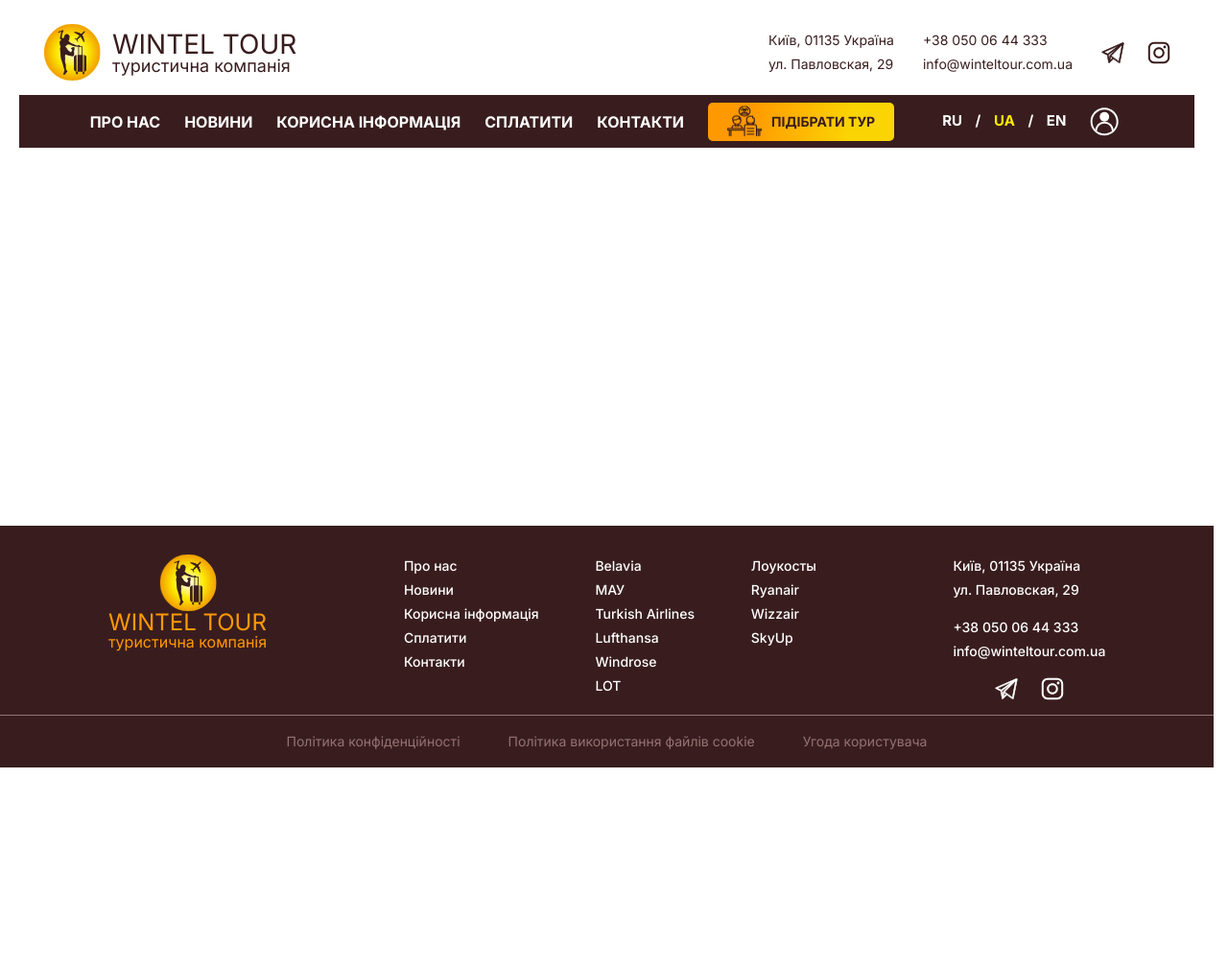
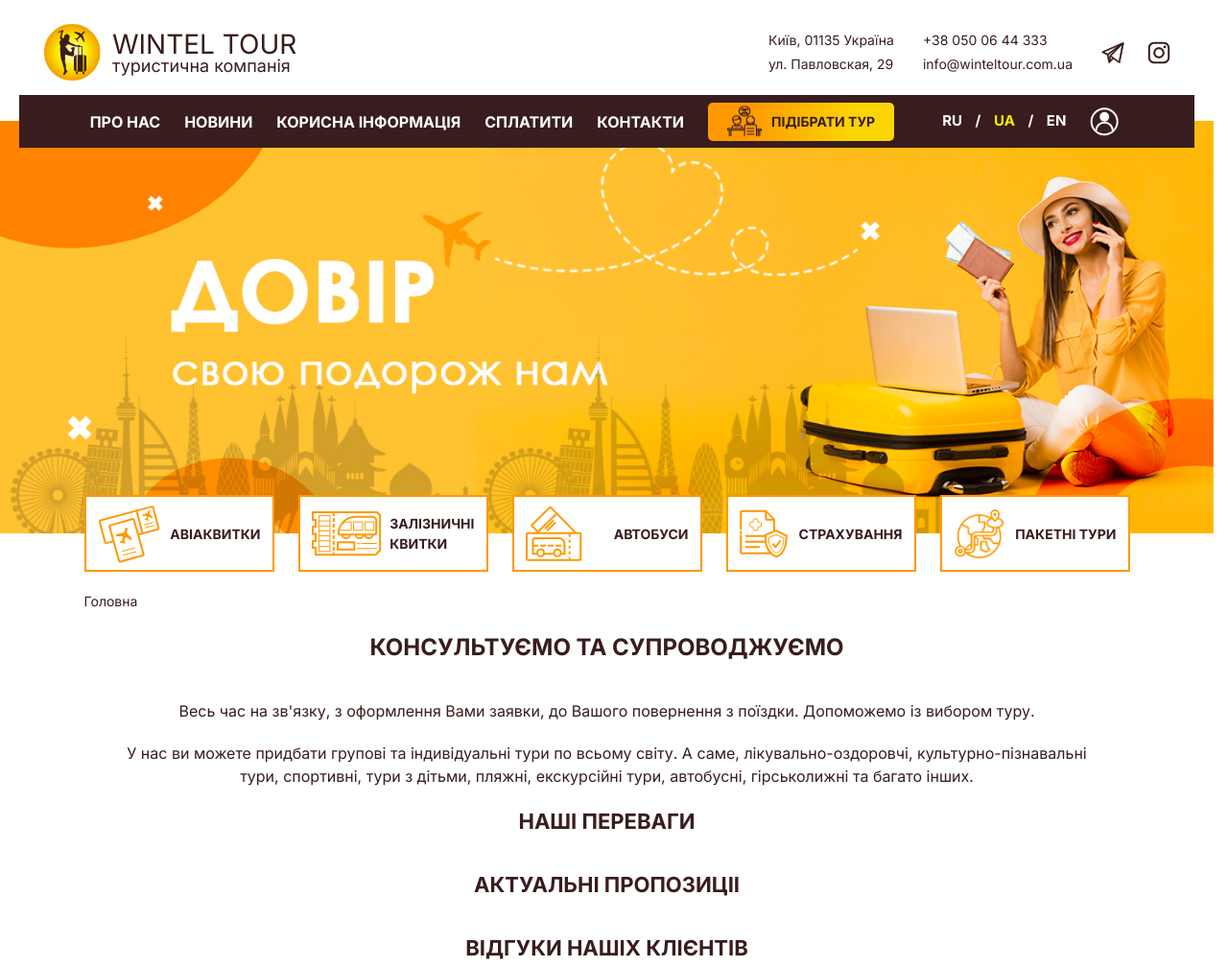
Before and after one commit to mazax1ct/wintel, a website: page src/main.html in a window 1280 px wide. Shown: the top 1008 px of the page at 96% size. Before the commit the page ends 800 px from the top, so only its background shows below. Drawn offline with nearby package versions, Linux system fonts and the light colour scheme; files that its build step writes are made by us from their sources.

Commit message:
some fixes

```diff
--- a/src/css/_breadcrumbs.scss
+++ b/src/css/_breadcrumbs.scss
@@ -5,7 +5,7 @@
     flex-wrap: wrap;
     list-style: none;
     margin: 20px auto;
-    max-width: $container-max-width;
+    max-width: 1130px;
     padding-left: $container-horizontal-padding;
     padding-right: $container-horizontal-padding;
     @media(min-width: $sm) {
--- a/src/css/_footer.scss
+++ b/src/css/_footer.scss
@@ -21,6 +21,9 @@
     }
 
     &__menu {
+        text-align: center;
+        margin-bottom: 30px;
+        @media(min-width: $sm) {
             display: flex;
             flex-wrap: wrap;
             flex-grow: 1;
@@ -29,13 +32,16 @@
             max-width: 430px;
             margin-left: auto;
             margin-right: auto;
-        margin-bottom: 30px;
+            text-align: left;
+        }
         @media(min-width: 980px) {
             margin-bottom: 0;
         }
     }
 
     &__contacts {
+        text-align: center;
+        @media(min-width: $sm) {
             display: flex;
             flex-wrap: wrap;
             justify-content: space-between;
@@ -46,8 +52,7 @@
             max-width: 430px;
             margin-left: auto;
             margin-right: auto;
-        @media(min-width: $sm) and (max-width: 980px - 1px) {
-            width: 100%;
+            text-align: left;
         }
         @media(min-width: 980px) {
             flex-direction: column;
--- a/src/css/_nav.scss
+++ b/src/css/_nav.scss
@@ -5,16 +5,23 @@
     overflow-x: auto;
     margin-left: auto;
     margin-right: auto;
-    max-width: 1090px;
+    max-width: 1140px;
     text-transform: uppercase;
     width: 100%;
+    @media(min-width: $hd) {
+        max-width: 1090px;
+    }
 
     &__list {
         display: inline-flex;
         list-style: none;
         margin: 0;
-        padding: 0;
+        padding: 0 25px;
         vertical-align: top;
+        @media(min-width: $hd) {
+            padding-left: 0;
+            padding-right: 0;
+        }
     }
 
     &__item {
--- a/src/css/base/_typography.scss
+++ b/src/css/base/_typography.scss
@@ -11,9 +11,9 @@ body {
     @media(min-width: $hd) {
         font-size: 16px;
     }
-    @media(min-width: $fhd) {
+    /*@media(min-width: $fhd) {
         font-size: 24px;
-    }
+    }*/
 }
 
 a {
@@ -45,6 +45,7 @@ h1 {
     }
     @media(min-width: $fhd) {
         font-size: 28px;
+        margin-bottom: 1.2em;
     }
 }
 
--- a/src/main.html
+++ b/src/main.html
@@ -22,8 +22,36 @@
 
     //= template/header.html
 
+    <div class="main-banner">
+        <img src="images/content/banners/img_1.jpg" alt="">
+    </div>
+
+    //= template/nav.html
+
     <main class="content">
+        <ul class="breadcrumbs">
+            <li class="breadcrumbs__item">Головна</li>
+        </ul>
 
+        <div class="container">
+            <div class="text-block">
+                <h1 class="text-center">Консультуємо та супроводжуємо</h1>
+
+                <p class="text-center">Весь час на зв'язку, з оформлення Вами заявки, до Вашого повернення з поїздки. Допоможемо із вибором туру.</p>
+
+                <p class="text-center">У нас ви можете придбати групові та індивідуальні тури по всьому світу. А саме, лікувально-оздоровчі, культурно-пізнавальні тури, спортивні, тури з дітьми, пляжні, екскурсійні тури, автобусні, гірськолижні та
+                    багато інших.</p>
+
+                <h2 class="text-center">наші переваги</h2>
+
+                <h2 class="text-center">актуальні пропозиціі</h2>
+
+                <h2 class="text-center">відгуки нашіх клієнтів</h2>
+
+
+
+            </div>
+        </div>
     </main>
 
     //= template/footer.html
```
Also changed, not shown: build/css/style.css, build/main.html. Lines whose indentation alone changed are shown as unchanged.
